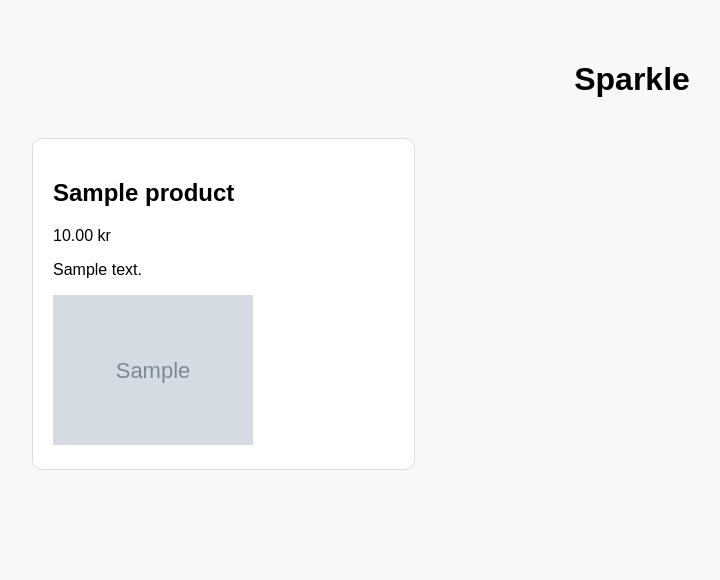
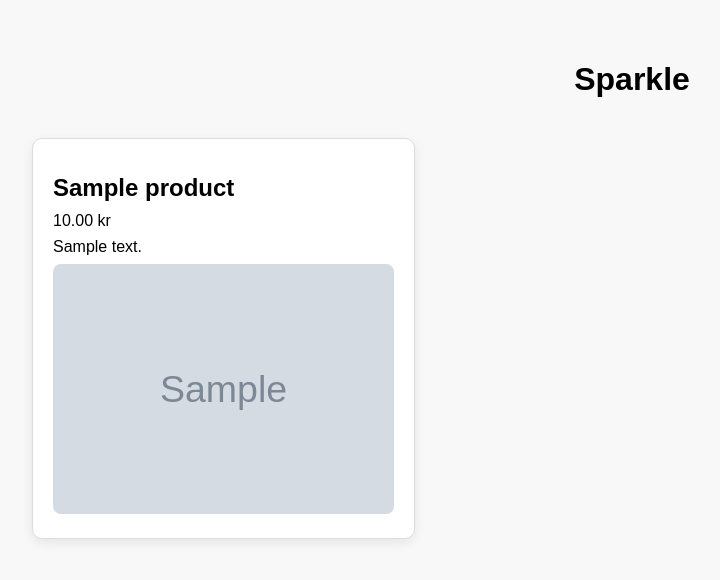
Before and after one commit to LynnWigardt/sparkle-ecommerce, a PHP site: page / in a window 1280 px wide. Shown: the top 580 px of the page, without its empty margins (8-728 px from the left). Run offline with PHP 8.4, Linux system fonts and the light colour scheme; tables that the repository leaves empty hold one stand-in row (values such as "Sample post"); grey boxes marked "Sample" are stand-in pictures.

Commit message:
CSS product cards

```diff
--- a/css/style.css
+++ b/css/style.css
@@ -16,6 +16,13 @@ h1 {
     border-radius: 10px;
     padding: 20px;
     margin-bottom: 20px;
+    box-shadow: 0 4px 12px rgba(0, 0, 0, 0.08);
+    transition: transform 0.2s ease, box-shadow 0.2s ease;
+}
+
+.product:hover {
+    transform: translateY(-5px);
+    box-shadow: 0 8px 20px rgba(0, 0, 0, 0.15);
 }
 
 .products {
@@ -23,3 +30,19 @@ h1 {
     grid-template-columns: repeat(3, 1fr);
     gap: 25px;
 }
+
+.product img {
+    width: 100%;
+    height: 250px;
+    object-fit: cover;
+    border-radius: 8px;
+}
+
+.product h2 {
+    margin-top: 15px;
+    margin-bottom: 10px;
+}
+
+.product p {
+    margin: 8px 0;
+}
```
Also changed, not shown: images/bracelet1.png (added), images/bracelet2.png (added), images/bracelet3.png (added), 9 other files.
